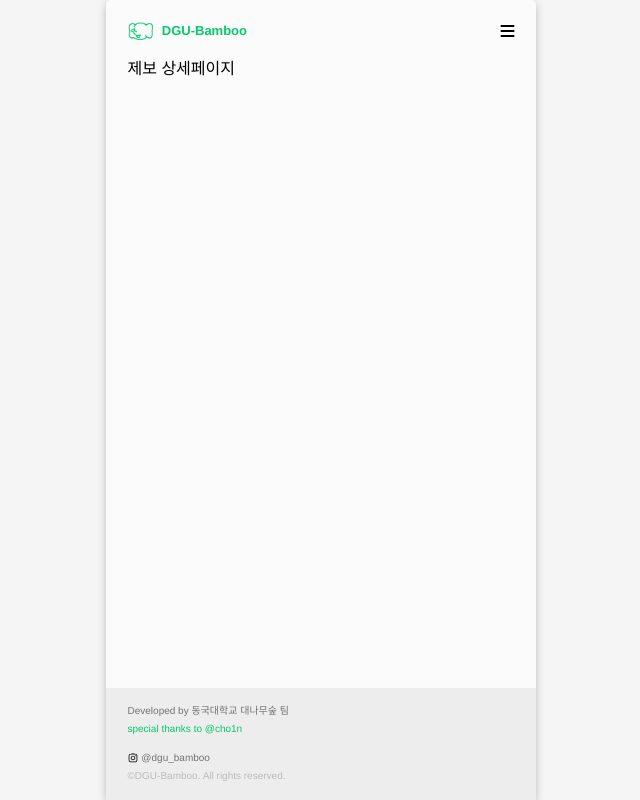
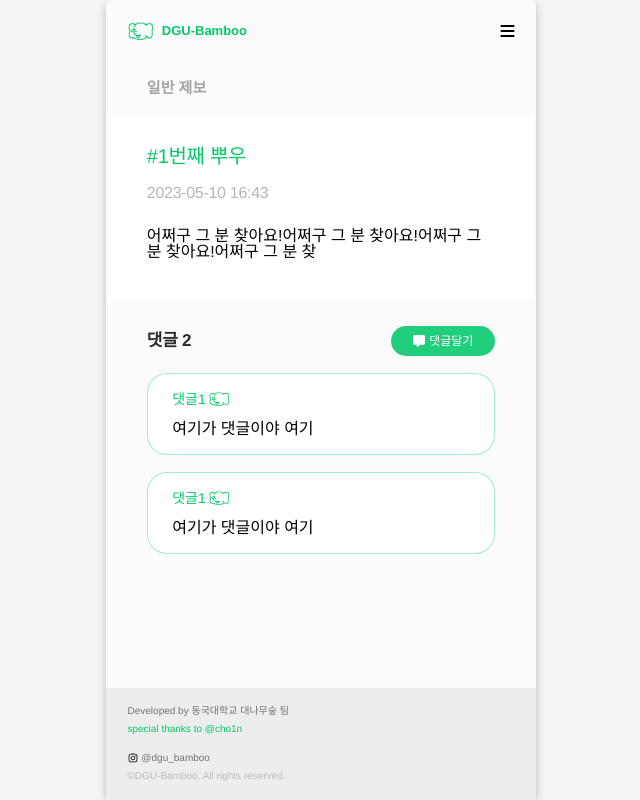
Before and after one commit to leeideal/bamboo-front-v2, a Next.js app: page /suggestion/1 in a window 1280 px wide. Shown: the whole page, without its empty margins (319-959 px from the left). Built offline with nearby package versions, Linux system fonts and the light colour scheme.

Commit message:
feat: 제보 상세페이지 UI

```diff
--- a/package.json
+++ b/package.json
@@ -20,6 +20,7 @@
     "next": "13.4.10",
     "react": "18.2.0",
     "react-dom": "18.2.0",
+    "react-router-dom": "^6.14.2",
     "styled-components": "^5.3.6"
   }
 }
--- /dev/null
+++ b/pages/_styled/detailStyled.jsx
@@ -0,0 +1,111 @@
+// 제보 상세 페이지
+import styled from "styled-components";
+import Image from "next/image";
+
+export const DetailContainer = styled.div`
+    display: flex;
+    flex-direction: column;
+    justify-content: center;
+    text-align: left;
+    width: 100%;
+    padding: 5% 0;
+`
+
+export const DetailType = styled.div`
+    font-weight: 700;
+    font-size: 15px;
+    color: #A4A4A4;
+    padding-left: 5%;
+`
+
+export const DetailContent = styled.div`
+    width: 110%;
+    background-color: #FFF;
+    margin: 5% -5%;
+    padding: 8% 5%;
+`
+
+export const DetailNumber = styled.div`
+    font-weight: 500;
+    font-size: 20px;
+    letter-spacing: -0.3px;
+    color: #04C96B;
+    padding-left: 5%;
+`
+
+export const DetailDate = styled.div`
+    font-weight: 500;
+    font-size: 16px;
+    letter-spacing: -0.3px;
+    color: #B6B6B6;
+    padding: 5%;
+`
+
+export const DetailText = styled.div`
+    padding: 2% 5%;
+
+`
+
+export const DetailCommentContainer = styled.div`
+    width: 100%;
+    display: flex;
+    flex-direction: column;
+    align-items: center;
+    padding: 2% 5%;
+`
+
+export const DetailCommentHeader = styled.div`
+    width: 100%;
+    display: flex;
+    align-items: center;
+    justify-content: space-between;
+    margin-bottom: 5%;
+`
+
+export const DetailCommentCount = styled.div`
+    letter-spacing: -0.3px;
+    color: #2B2B2B;
+    font-weight: 600;
+    font-size: 17px;
+`
+
+export const DetailCommentBtn = styled.button`
+    background-color: #04C96BE0;
+    border: none;
+    border-radius: 15px;
+    width: 30%;
+    line-height: 28px;
+    font-size: 12px;
+    color: #FFFFFF;
+    display: flex;
+    justify-content: center;
+    align-items: center;
+    gap: 5%;
+    cursor: pointer;
+`
+
+export const DetailComment = styled.div`
+    background: #FFFFFF;
+    border: 1px solid rgba(4, 201, 107, 0.35);
+    border-radius: 20px;
+    padding: 5% 7%;
+    margin-bottom: 5%;
+    width: 100%;
+`
+
+export const DetailCommentNum = styled.div`
+    color: #04C96B;
+    display: flex;
+    align-items: center;
+    font-size: 14px;
+    gap: 1%;
+`
+
+export const DetailCommentImg = styled(Image)`
+    width: 20px;
+    height: 14px;
+`
+
+export const DetailCommentContent = styled.div`
+    margin-top: 5%;
+`
--- a/pages/suggestion/[id].jsx
+++ b/pages/suggestion/[id].jsx
@@ -1,8 +1,57 @@
-import styled from "styled-components";
+import { DetailCommentContainer, DetailCommentCount, DetailCommentNum, DetailContainer, DetailContent, DetailDate, DetailNumber, DetailText, DetailType, DetailCommentHeader, DetailCommentBtn, DetailComment, DetailCommentImg, DetailCommentContent } from "../_styled/detailStyled"
+import { FontAwesomeIcon } from "@fortawesome/react-fontawesome";
+import { faMessage } from "@fortawesome/free-solid-svg-icons";
+import logo from '../../components/image/logo.png'
+import { useRouter } from "next/router";
 
 export default function SuggestionDetail() {
 
+  const router = useRouter()
+
   return (
-    <>제보 상세페이지</>
+    <DetailContainer>
+      <DetailType>일반 제보</DetailType>
+
+      <DetailContent>
+        <DetailNumber>#1번째 뿌우</DetailNumber>
+        <DetailDate>2023-05-10 16:43</DetailDate>
+
+        <DetailText>어쩌구 그 분 찾아요!어쩌구 그 분 찾아요!어쩌구 그 분 찾아요!어쩌구 그 분 찾</DetailText>
+      </DetailContent>
+
+      <DetailCommentContainer>
+
+        <DetailCommentHeader>
+          <DetailCommentCount>댓글 2</DetailCommentCount>
+          <DetailCommentBtn
+            onClick={()=>router.push(`/comment`)}
+          >
+            <FontAwesomeIcon icon={faMessage} width={12}/>
+            댓글달기
+          </DetailCommentBtn>
+        </DetailCommentHeader>
+
+        <DetailComment>
+          <DetailCommentNum>
+            댓글1
+            <DetailCommentImg src={logo} />
+          </DetailCommentNum>
+          <DetailCommentContent>
+            여기가 댓글이야 여기
+          </DetailCommentContent>
+        </DetailComment>
+
+        <DetailComment>
+          <DetailCommentNum>
+            댓글1
+            <DetailCommentImg src={logo} />
+          </DetailCommentNum>
+          <DetailCommentContent>
+            여기가 댓글이야 여기
+          </DetailCommentContent>
+        </DetailComment>
+
+      </DetailCommentContainer>
+    </DetailContainer>
   )
 }
```
Also changed, not shown: 1 other file (tests, documents, lock files or other folders).
